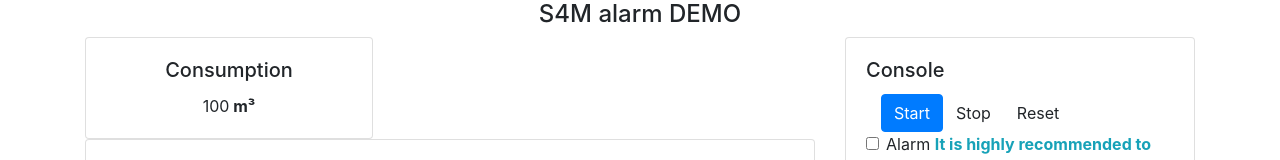
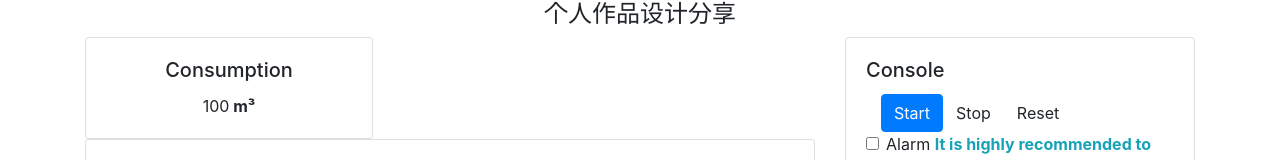
Before and after one commit to afeifly/alarmcourier, a React (Create React App) app: page / in a window 1280 px wide. Shown: the top 160 px of the page. Built offline with nearby package versions, Linux system fonts and the light colour scheme.

Commit message:
update for web name

```diff
--- a/public/index.html
+++ b/public/index.html
@@ -24,7 +24,7 @@
       work correctly both with client-side routing and a non-root public URL.
       Learn how to configure a non-root public URL by running `npm run build`.
     -->
-    <title>S4M DEMO</title>
+    <title>个人作品设计分享</title>
   </head>
   <body>
     <noscript>You need to enable JavaScript to run this app.</noscript>
--- a/src/App.js
+++ b/src/App.js
@@ -119,7 +119,7 @@ function App() {
 	}
   return (
     <div className="App">
-	 	<h4>S4M alarm DEMO</h4>
+	 	<h4>个人作品设计分享</h4>
 		<div className="container">
 	  <div className="row ">
     	<div className="col-md-8">
```
Also changed, not shown: 1 other file (tests, documents, lock files or other folders).
